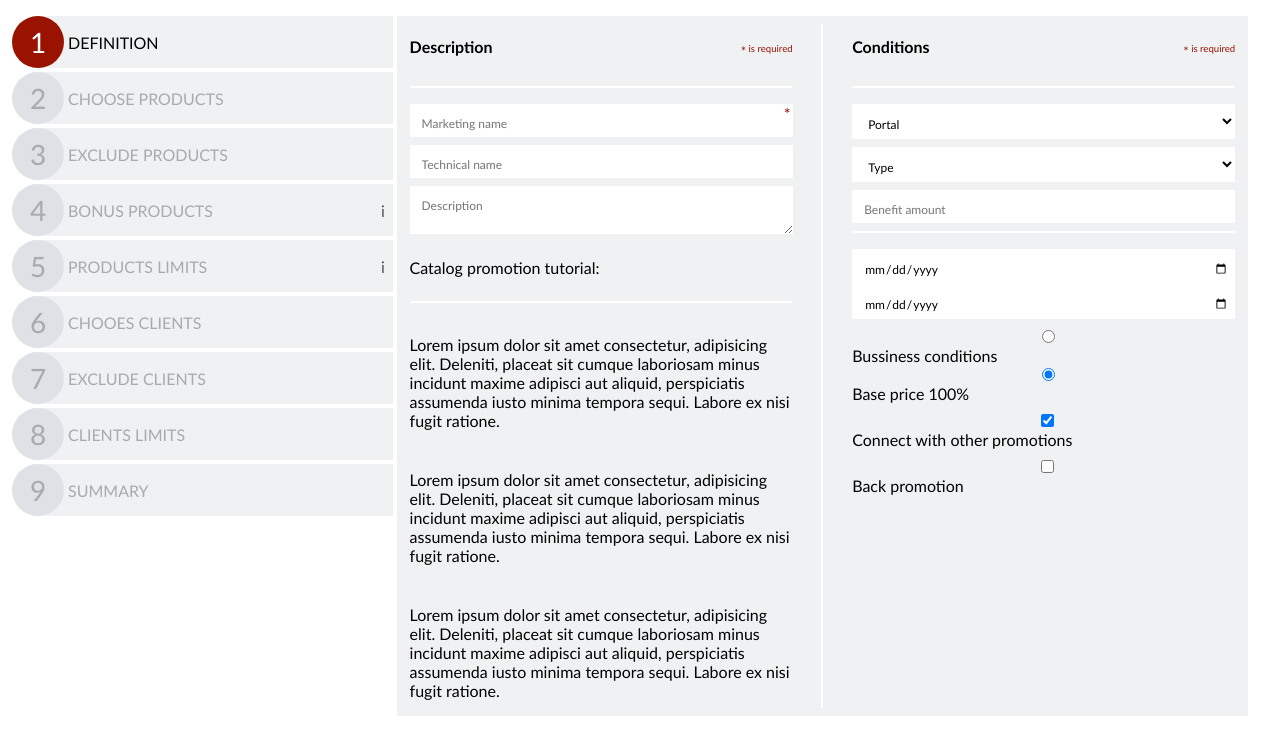
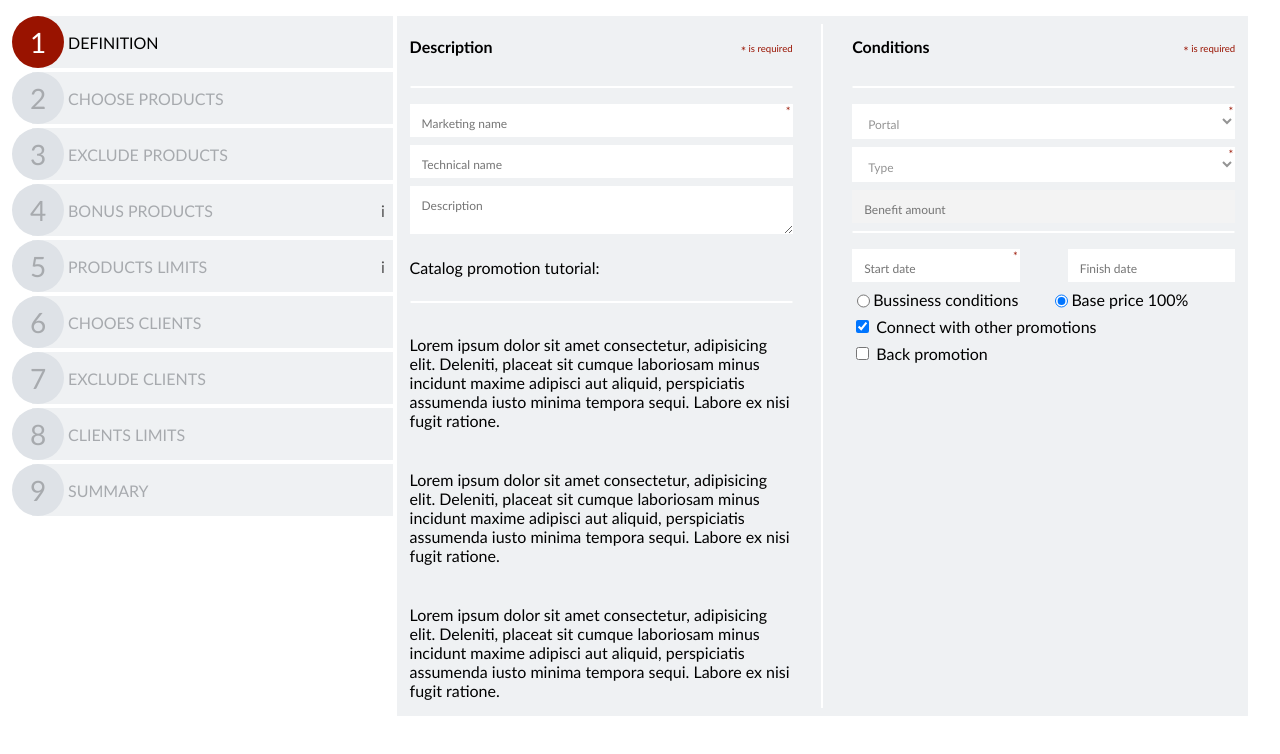
Before and after one commit to wmaKRET/angular-form, an Angular app: page /add in a window 1280 px wide. Shown: the top 754 px of the page. Built offline with nearby package versions, Linux system fonts and the light colour scheme.

Commit message:
Update definition styling, Fix saving forms to array

```diff
--- a/src/app/add-edit/add-edit-definition/add-edit-definition.component.html
+++ b/src/app/add-edit/add-edit-definition/add-edit-definition.component.html
@@ -6,22 +6,25 @@
         </div>
         <hr>
         <div class="input-container">
-            <p class="input-container-mark">*</p>
             <input
+                class="input__text"
                 type="text"
                 formControlName="marketingName"
                 placeholder="Marketing name"
                 (input)="enableOtherSections()"
             >
+            <span class="input-container-mark">*</span>
         </div>
 
         <input
+            class="input__text"
             type="text"
             formControlName="technicalName"
             placeholder="Technical name"
             (input)="enableOtherSections()"
         >
         <textarea
+            class="input__text"
             formControlName="description"
             placeholder="Description"
         ></textarea>
@@ -31,44 +34,58 @@
         <p>Lorem ipsum dolor sit amet consectetur, adipisicing elit. Deleniti, placeat sit cumque laboriosam minus incidunt maxime adipisci aut aliquid, perspiciatis assumenda iusto minima tempora sequi. Labore ex nisi fugit ratione.</p>
         <p>Lorem ipsum dolor sit amet consectetur, adipisicing elit. Deleniti, placeat sit cumque laboriosam minus incidunt maxime adipisci aut aliquid, perspiciatis assumenda iusto minima tempora sequi. Labore ex nisi fugit ratione.</p>
     </section>
-    <span class="gówno"></span>
+    <span class="vertical-line"></span>
     <section class="section" formGroupName="conditions">
         <div class="section__header">
             <h4>Conditions</h4>
             <p class="required"><span>*</span> is required</p>
         </div>
         <hr>
-        <select formControlName="portal">
+        <div class="input-container">
+            <select class="input__text" formControlName="portal">
                 <option value="">Portal</option>
                 <option value="Portal 1">Portal 1</option>
                 <option value="Portal 2">Portal 2</option>
                 <option value="Portal 3">Portal 3</option>
             </select>
-        <select formControlName="type">
+            <span class="input-container-mark">*</span>
+        </div>
+        <div class="input-container">
+            <select class="input__text" formControlName="type">
                 <option value="">Type</option>
                 <option value="Type 1">Type 1</option>
                 <option value="Type 2">Type 2</option>
                 <option value="Type 3">Type 3</option>
             </select>
+            <span class="input-container-mark">*</span>
+        </div>
         <input
+            class="input__text benefit"
             type="text"
             formControlName="benefitAmount"
             placeholder="Benefit amount"
         >
         <hr>
-        <div>
+        <div class="dates">
+            <div class="input-container">
                 <input
-                type="date"
+                    class="input__text"
+                    type="text"
                     formControlName="startDate"
                     placeholder="Start date"
+                    onfocus="(this.type='date')"
                 />
+                <span class="input-container-mark">*</span>
+            </div>
             <input
-                type="date"
+                class="input__text"
+                type="text"
                 formControlName="finishDate"
                 placeholder="Finish date"
+                onfocus="(this.type='date')"
             />
         </div>
-        <div>
+        <div class="pricing">
             <input
                 type="radio"
                 id="bussiness"
@@ -84,19 +101,15 @@
             >
             <label for="base">Base price 100%</label>
         </div>
-        <div>
-            <input
-                type="checkbox"
-                formControlName="combinePromotions"
-            >
-            <label for="combinePromotions">Connect with other promotions</label>
-        </div>
-        <div>
-            <input
-                type="checkbox"
-                formControlName="backPromotion"
-            >
-            <label for="backPromotion">Back promotion</label>
-        </div>
+        <label>
+            <input type="checkbox" formControlName="combinePromotions">
+            Connect with other promotions
+        </label>
+
+
+        <label>
+            <input type="checkbox" formControlName="backPromotion">
+            Back promotion
+        </label>
     </section>
 </section>
--- a/src/app/add-edit/add-edit-definition/add-edit-definition.component.scss
+++ b/src/app/add-edit/add-edit-definition/add-edit-definition.component.scss
@@ -37,6 +37,7 @@
     position: absolute;
     right: 2px;
     top: 0;
+    font-size: 0.7rem;
   }
 }
 
@@ -48,13 +49,12 @@ hr {
   border-radius: 1px;
 }
 
-input,
-textarea,
-select {
+.input__text {
   width: 100%;
   padding: 1em 0.5em 0.5em 1em;
   font-size: 0.75rem;
   border: none;
+  color: #949494;
 }
 
 select {
@@ -65,7 +65,25 @@ select {
   color: #991300;
 }
 
-.gówno {
+.vertical-line {
   margin: 0.5em 0;
   border: 1px solid white;
 }
+
+.benefit {
+  background-color: #f3f3f3;
+}
+
+.dates {
+  display: grid;
+  grid-template-columns: 1fr 1fr;
+  gap: 3em;
+}
+
+.pricing {
+  display: flex;
+
+  & > label {
+    margin-right: 2em;
+  }
+}
--- a/src/app/add-edit/add-edit.component.ts
+++ b/src/app/add-edit/add-edit.component.ts
@@ -78,8 +78,9 @@ export class AddEditComponent implements OnInit {
   }
 
   handleFormSubmit(): void {
+    const formName = this.promotionForm.value.description.marketingName;
     const formValues = this.promotionForm.value;
-    this.formService.addFormToArray(formValues);
+    this.formService.addFormToArray(formName, formValues);
     this.localStore.removeData('wmakret-promotion-form');
     this.router.navigate(['']);
   }
--- a/src/app/list/list.component.html
+++ b/src/app/list/list.component.html
@@ -7,7 +7,7 @@
             <th>Usuń</th>
         </tr>
         <tr *ngFor="let form of formsArray">
-            <td>{{ form | json }}</td>
+            <td>{{ form.name }}</td>
             <td>
                 <a routerLink="/edit/1">edit</a>
             </td>
--- a/src/app/list/list.component.ts
+++ b/src/app/list/list.component.ts
@@ -10,7 +10,7 @@ import { FormGroup } from '@angular/forms';
   styleUrls: ['./list.component.scss'],
 })
 export class ListComponent implements OnInit {
-  formsArray!: FormGroup<any>[];
+  formsArray!: FormObj[];
   constructor(private formService: FormService) {}
 
   ngOnInit(): void {
--- a/src/app/models/formObj.ts
+++ b/src/app/models/formObj.ts
@@ -24,5 +24,6 @@ export interface FormValues {
 
 export interface FormObj {
   id: number;
+  name: string;
   values: FormGroup<any>;
 }
--- a/src/app/services/form.service.ts
+++ b/src/app/services/form.service.ts
@@ -12,10 +12,14 @@ import { FormObj, FormValues } from '../models/formObj';
 export class FormService {
   constructor(private formBuilder: FormBuilder) {}
 
-  formsArray: FormGroup<any>[] = [];
+  formsArray: FormObj[] = [];
 
-  addFormToArray(newValues: FormGroup<any>) {
-    this.formsArray.push(newValues);
+  addFormToArray(formName: string, formValues: FormGroup<any>) {
+    this.formsArray.push({
+      id: this.formsArray.length,
+      name: formName,
+      values: formValues,
+    });
   }
 
   getFormSections(): Observable<FormSection[]> {
```
Also changed, not shown: src/app/app.component.html (line endings or trailing spaces). Lines whose indentation alone changed are shown as unchanged.
